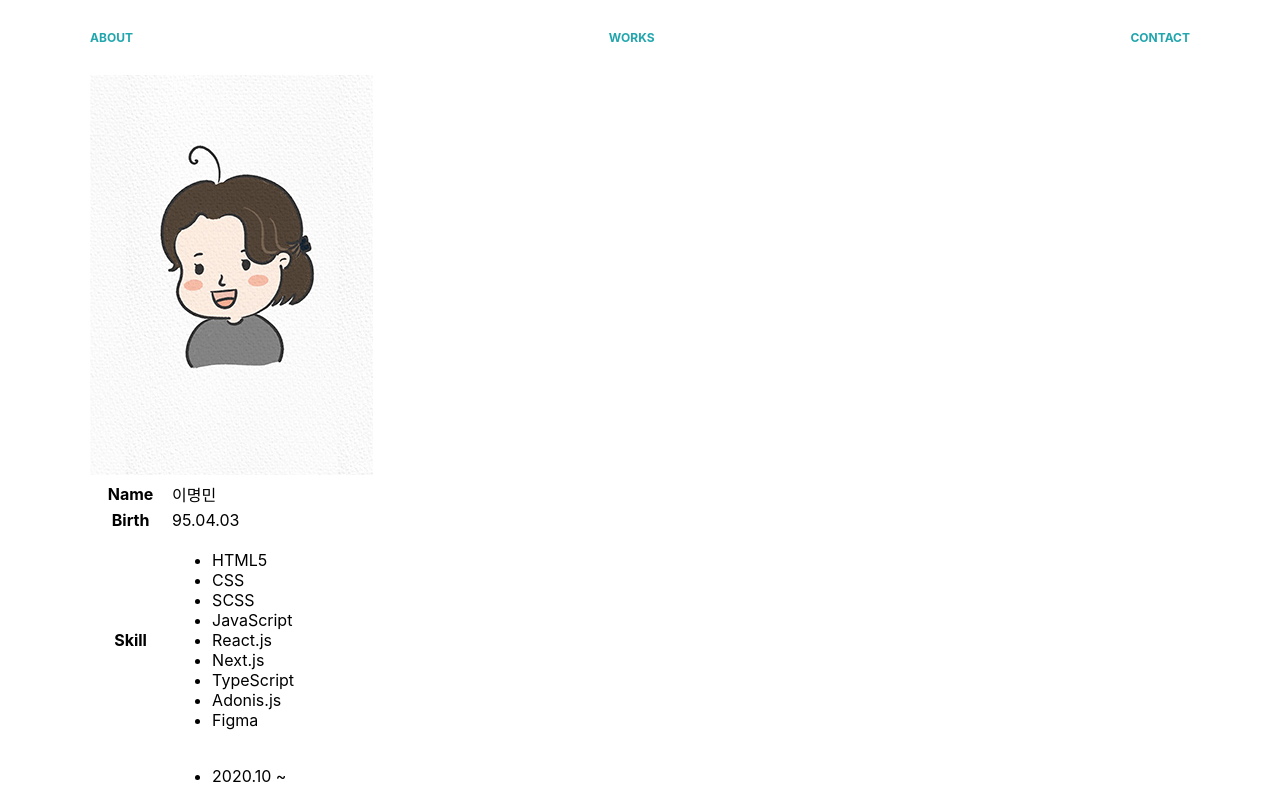
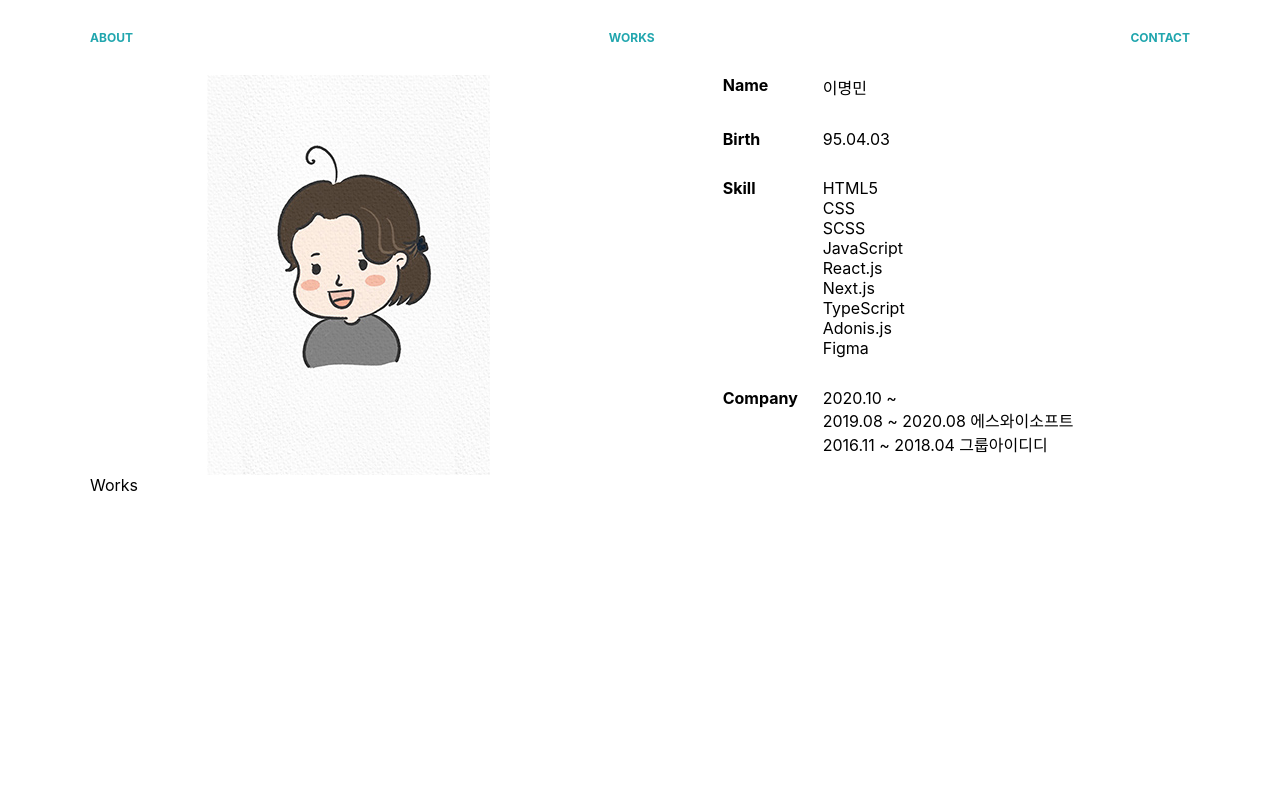
Before and after one commit to akaming/portfolio_web, a Next.js app: page / in a window 1280 px wide. Shown: the top 789 px of the page. Built offline with nearby package versions, Linux system fonts and the light colour scheme.

Commit message:
about 내용 추가 및 reset 내용 수정

```diff
--- a/src/components/About.tsx
+++ b/src/components/About.tsx
@@ -3,20 +3,16 @@ import styled from "styled-components"
 const About = (props: any) => {
     return (
         <Container id={props.id}>
-            <Img src="/images/me.jpg"/>
-            <InfoTable>
-                <tbody>
-                    <tr>
-                        <th>Name</th>
-                        <td>이명민</td>
-                    </tr>
-                    <tr>
-                        <th>Birth</th>
-                        <td>95.04.03</td>
-                    </tr>
-                    <tr>
-                        <th>Skill</th>
-                        <td>
+            <ProfileImg />
+            <ProfileInfo>
+                <dt>Name</dt>
+                <dd>이명민</dd>
+
+                <dt>Birth</dt>
+                <dd>95.04.03</dd>
+
+                <dt>Skill</dt>
+                <dd>
                     <ul>
                         <li>HTML5</li>
                         <li>CSS</li>
@@ -28,28 +24,45 @@ const About = (props: any) => {
                         <li>Adonis.js</li>
                         <li>Figma</li>
                     </ul>
-                        </td>
-                    </tr>
-                    <tr>
-                        <th>Company</th>
-                        <td>
+                </dd>
+
+                <dt>Company</dt>
+                <dd>
                     <ul>
                         <li>2020.10 ~ </li>
                         <li>2019.08 ~ 2020.08 에스와이소프트</li>
                         <li>2016.11 ~ 2018.04 그룹아이디디</li>
                     </ul>
-                        </td>
-                    </tr>
-                </tbody>
-            </InfoTable>
+                </dd>
+            </ProfileInfo>
         </Container>
     )
 }
 
 const Container = styled.div`
-    min-height: 500px;
+    display: flex;
+    justify-content: space-around;
 `
-const Img = styled.img``
-const InfoTable = styled.table``
+
+const ProfileImg = styled.div`
+    width: 283px;
+    height: 400px;
+    background: url("/images/me.jpg") no-repeat;
+    transition: background .5s;
+
+    &:hover {
+        background: url("/images/me_hover.jpg") no-repeat;
+    }
+`
+
+const ProfileInfo = styled.dl`
+    display: grid;
+    grid-template-columns: 100px 1fr;
+    row-gap: 10px;
+
+    dt {
+        font-weight: bold;
+    }
+`
 
 export default About
--- a/styles/globals.css
+++ b/styles/globals.css
@@ -1,16 +1,40 @@
-html,
-body {
-  padding: 0;
-  margin: 0;
+html, body, div, span, object, iframe, h1, h2, h3, h4, h5, h6, p, blockquote, pre, abbr, address, cite, code, del, dfn, em, img, ins, kbd, q, samp, small, strong, sub, sup, var, b, i, dl, dt, dd, ol, ul, li, fieldset, form, label, legend, table, caption, tbody, tfoot, thead, tr, th, td, article, aside, canvas, details, figcaption, figure, footer, header, hgroup, menu, nav, section, summary, time, mark, audio, video, button
+, input, textarea {
+    margin: 0;
+    padding: 0;
+    border: 0;
   font-family: -apple-system, BlinkMacSystemFont, Segoe UI, Roboto, Oxygen,
     Ubuntu, Cantarell, Fira Sans, Droid Sans, Helvetica Neue, sans-serif;
+
+  font-size: 16px;
+}
+
+* {
+  -webkit-text-size-adjust: 100%;
+  -webkit-tap-highlight-color: transparent;
 }
 
 a {
-  color: inherit;
+  color: #000;
   text-decoration: none;
 }
 
-* {
-  box-sizing: border-box;
+ul, ol {
+  list-style: none;
 }
+
+img {
+  max-width: 100%;
+}
+
+img, iframe, fieldset {
+  border: 0;
+}
+
+legend {
+  border: 0;
+  background-color: transparent;
+  color: transparent;
+  font: 0/0 a;
+  text-shadow: none;
+}
```
Also changed, not shown: public/images/me_hover.jpg (added). Lines whose indentation alone changed are shown as unchanged.
